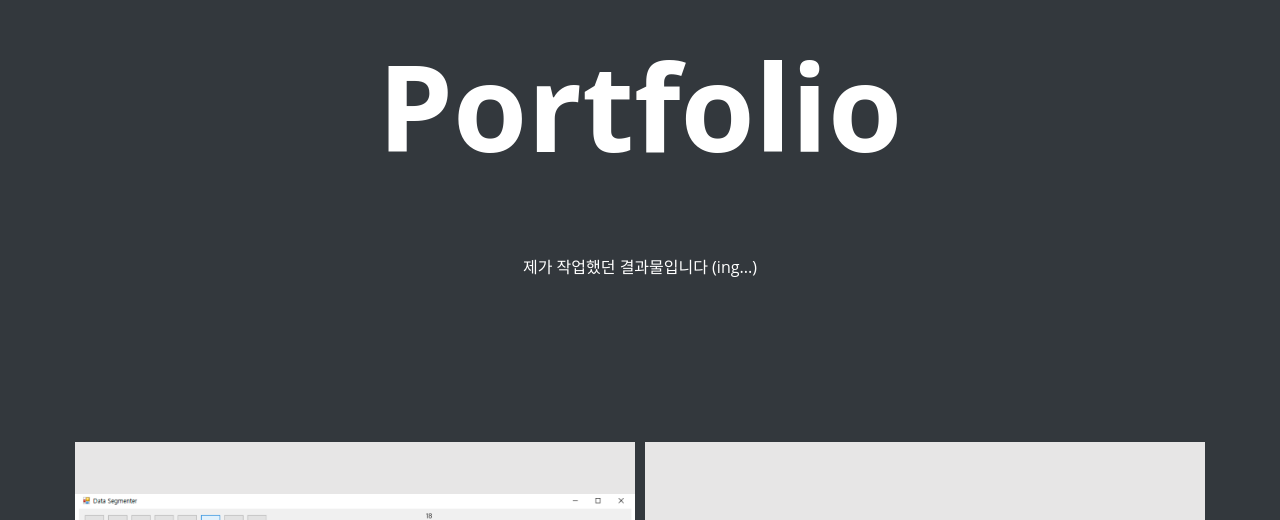
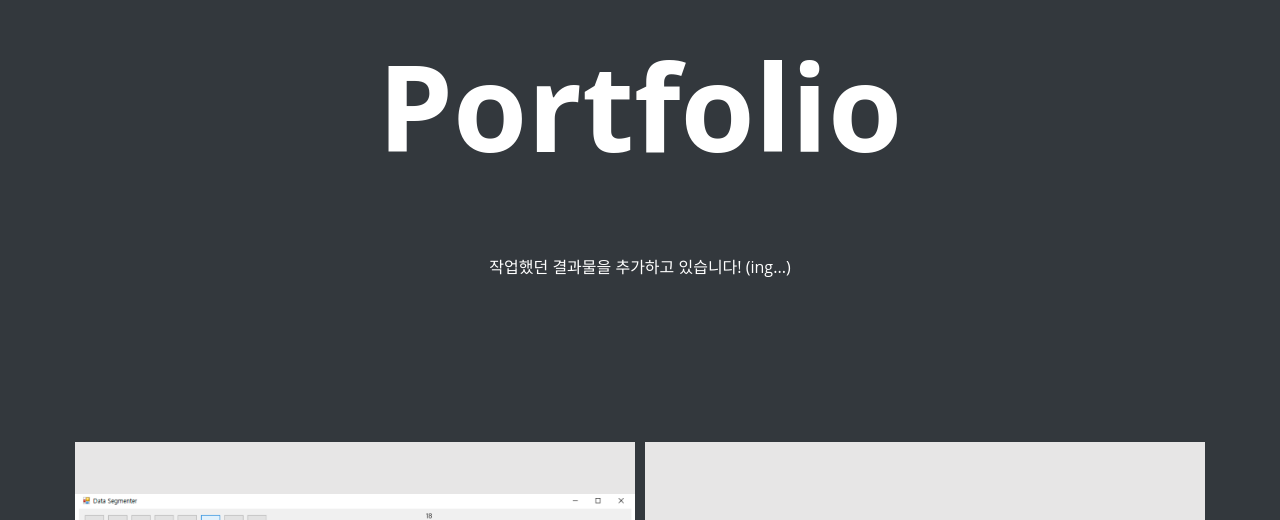
Before and after one commit to ssoonD/portfolio, a plain HTML site: page index.html in a window 1280 px wide. Shown: the part 182-702 px from the top of the page. Drawn offline with Linux system fonts and the light colour scheme.

Commit message:
Update index.html

```diff
--- a/index.html
+++ b/index.html
@@ -12,7 +12,7 @@
 <body>
     <div class="works">
         <h1>Portfolio</h1>
-        <h3> 제가 작업했던 결과물입니다 (ing...) </h3>
+        <h3> 작업했던 결과물을 추가하고 있습니다! (ing...) </h3>
         <div class="work__projects">
             <a class="project" href="https://www.hindawi.com/journals/wcmc/2019/9568584/" target="blank"
                 data-type="Mobile">
```
